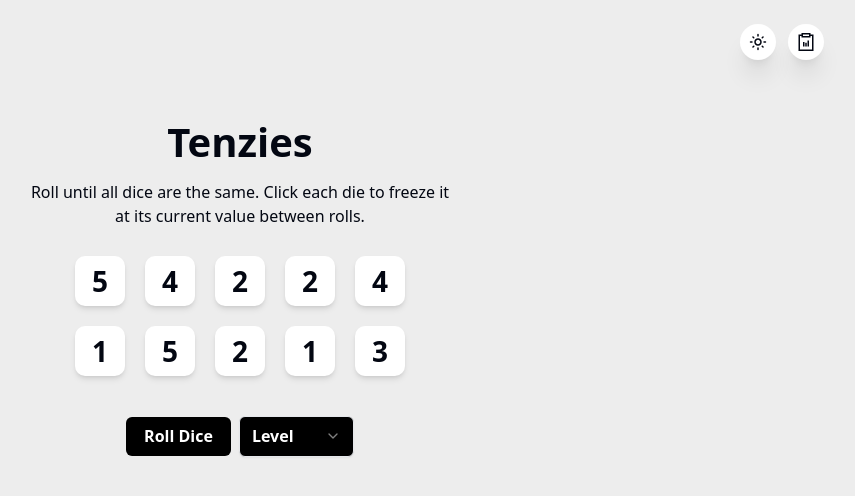
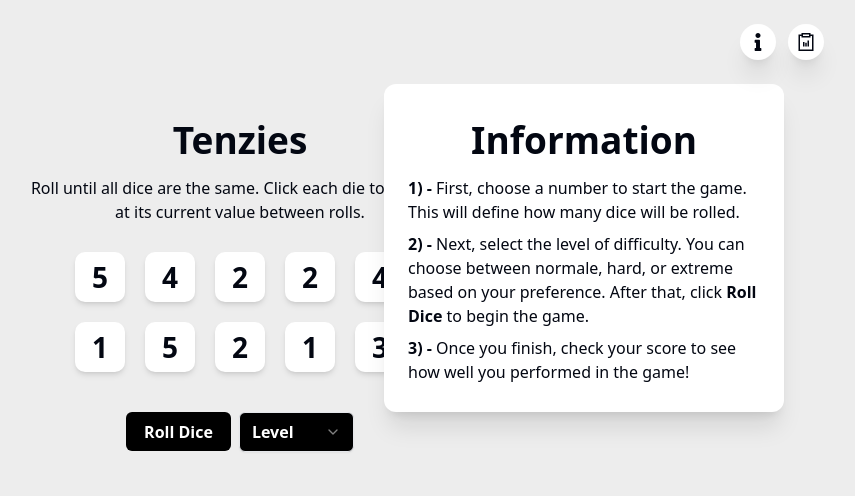
Before and after one commit to Kodatchi-001/Tenzies-game, a Next.js app: page / in a window 1280 px wide. Both pictures are taken after a click on the element 1158 px from the left and 42 px from the top of the page. Shown: the top 496 px of the page, without its empty margins (400-1255 px from the left). Built offline with nearby package versions, Linux system fonts and the light colour scheme.

Commit message:
Create Information component to display game instructions

```diff
--- a/src/app/page.tsx
+++ b/src/app/page.tsx
@@ -1,7 +1,7 @@
-import Game from "@/components/game";
+import Tenzies from "@/components/tenzies";
 
 export default function Home() {
   return <>
-    <Game />
+    <Tenzies />
   </>
 }
--- a/src/components/die/index.tsx
+++ b/src/components/die/index.tsx
@@ -1,6 +1,7 @@
 import { MouseEventHandler } from 'react';
 
 export default function Die(props: { value: number, isHeld: boolean, animation?: boolean, hold?: MouseEventHandler<HTMLButtonElement> }) {
+    /*---> Props <---*/
     const { value, isHeld, animation, hold } = props
 
     return <>
--- a/src/components/game/index.tsx
+++ b/src/components/game/index.tsx
@@ -1,5 +1,3 @@
-"use client"
-
 import Die from "../die";
 import Hero from "../hero";
 import { v4 as uuidv4 } from "uuid";
@@ -7,8 +5,6 @@ import { diceTypes, gameLevelTypes, scoreTypes } from "@/types";
 import { useContext, useEffect, useRef, useState } from "react";
 import Confetti from "react-confetti"
 import { useWindowSize } from 'react-use'
-import Score from "../score";
-import Navbar from "../nav";
 import { Select, SelectContent, SelectGroup, SelectItem, SelectTrigger, SelectValue, } from "@/components/ui/select"
 import { shareStates } from "@/context";
 
@@ -87,9 +83,8 @@ export default function Game() {
             });
         }
     }, [gameScore])
+
     return <>
-        <Navbar />
-        <section className="w-full h-screen flex relative overflow-hidden">
         <div className="w-full h-full flex flex-col gap-10 items-center pt-28">
             {isClient && gameWon && <Confetti width={width} height={height} />}
             <div className="flex flex-col items-center gap-7">
@@ -126,7 +121,5 @@ export default function Game() {
             </div>
             {timerRuns && <h1 className="text-3xl font-bold">{`${time?.minutes >= 10 ? "" : "0"}${time?.minutes}:${time?.seconds >= 10 ? "" : "0"}${time?.seconds}`}</h1>}
         </div>
-            <Score />
-        </section>
     </>
 }
--- a/src/components/hero/index.tsx
+++ b/src/components/hero/index.tsx
@@ -1,9 +1,10 @@
 export default function Hero(props: { title: string, paragraphe?: string }) {
+    /*---> Props <---*/
     const { title, paragraphe } = props;
 
     return <>
         <div className="flex flex-col gap-2 items-center text-center">
-            <h1 className="text-[40px] font-[700]">{title}</h1>
+            <h1 className="text-[37px] font-[700]">{title}</h1>
             <p className="w-72 lg:w-[65%]">{paragraphe}</p>
         </div>
     </>
--- /dev/null
+++ b/src/components/information/index.tsx
@@ -0,0 +1,31 @@
+import { useContext } from "react";
+import Hero from "../hero";
+import { shareStates } from "@/context";
+import { motion } from "framer-motion";
+
+export default function Information() {
+    /*---> States <---*/
+    const { showInformation } = useContext(shareStates);
+
+    return <>
+        <motion.div
+            initial={{ marginTop: "120px", opacity: 0 }}
+            animate={{ marginTop: showInformation ? "84px" : "120px", opacity: showInformation ? 1 : 0 }}
+            transition={{ type: "spring", stiffness: 100, damping: 16 }}
+            className="w-full sm:max-w-[400px] lg:right-24 mt-[84px] flex flex-col absolute shadow-xl px-6 py-7 sm:rounded-xl z-10 bg-white">
+            <Hero title="Information" />
+            <ul className="flex flex-col gap-2">
+                <li>
+                    <b>1) -</b> First, choose a number to start the game. This will define how many dice will be rolled.
+                </li>
+                <li>
+                    <b>2) -</b> Next, select the level of difficulty. You can choose between normale,
+                    hard, or extreme based on your preference. After that, click <b>Roll Dice</b> to begin the game.
+                </li>
+                <li>
+                    <b>3) -</b> Once you finish, check your score to see how well you performed in the game!
+                </li>
+            </ul>
+        </motion.div>
+    </>
+}
--- a/src/components/nav/index.tsx
+++ b/src/components/nav/index.tsx
@@ -1,20 +1,22 @@
-"use client"
-
 import { shareStates } from "@/context";
 import { useContext } from "react";
 import { GrScorecard } from "react-icons/gr";
-import { MdOutlineLightMode } from "react-icons/md";
+import { FaInfo } from "react-icons/fa";
 
 export default function Navbar() {
-    const { setShowMenu } = useContext(shareStates);
-    const toggle = () => setShowMenu((prevState) => !prevState);
+    /*---> States <---*/
+    const { setShowMenu, setShowInformation } = useContext(shareStates);
+
+    /*---> Functions <---*/
+    const toggleScore = (): void => setShowMenu((prevState) => !prevState);
+    const toggleInformation = (): void => setShowInformation((prevState) => !prevState);
 
     return <>
         <nav className="w-full py-5 flex justify-end gap-3 absolute pr-5 lg:pr-14 pt-6 z-50">
-            <div className="bg-white rounded-full shadow-xl p-[9px] cursor-pointer">
-                <MdOutlineLightMode className="text-[18px]" />
+            <div className="bg-white rounded-full shadow-xl p-[9px] cursor-pointer" onClick={toggleInformation}>
+                <FaInfo className="text-[18px]" />
             </div>
-            <div className="bg-white rounded-full shadow-xl p-[9px] cursor-pointer" onClick={toggle}>
+            <div className="bg-white rounded-full shadow-xl p-[9px] cursor-pointer" onClick={toggleScore}>
                 <GrScorecard className="text-[18px]" />
             </div>
         </nav>
--- a/src/components/score/index.tsx
+++ b/src/components/score/index.tsx
@@ -1,5 +1,3 @@
-"use client"
-
 import Hero from "../hero";
 import { Table, TableBody, TableCell, TableHead, TableHeader, TableRow } from "@/components/ui/table";
 import { useContext } from "react";
@@ -7,6 +5,7 @@ import { motion } from "framer-motion";
 import { shareStates } from "@/context";
 
 export default function Score() {
+    /*---> States <---*/
     const { showMenu, score } = useContext(shareStates);
 
     return (
@@ -14,7 +13,7 @@ export default function Score() {
             initial={{ x: "100%" }}
             animate={{ x: showMenu ? 0 : "100%" }}
             transition={{ type: "spring", stiffness: 100, damping: 20 }}
-            className="w-full lg:max-w-[400px] h-screen right-0 flex flex-col absolute shadow-xl bg-white">
+            className="w-full lg:max-w-[400px] h-screen right-0 flex flex-col absolute shadow-xl z-20 bg-white">
             <div className="w-full flex flex-col pt-28 px-8">
                 <Hero title="Score" />
                 <Table>
--- /dev/null
+++ b/src/components/tenzies/index.tsx
@@ -0,0 +1,17 @@
+"use client"
+
+import Score from "../score";
+import Navbar from "../nav";
+import Game from "../game";
+import Information from "../information";
+
+export default function Tenzies() {
+    return <>
+        <Navbar />
+        <section className="w-full h-screen flex justify-center relative overflow-hidden">
+            <Game />
+            <Score />
+            <Information />
+        </section>
+    </>
+}
--- a/src/context/index.tsx
+++ b/src/context/index.tsx
@@ -7,14 +7,17 @@ const initialState: contextTypes = {
     showMenu: false,
     setShowMenu: () => false,
     score: [],
-    setScore: () => []
+    setScore: () => [],
+    showInformation: false,
+    setShowInformation: () => false
 }
 
 export const shareStates = createContext<contextTypes>(initialState);
 
 export default function ShareProvider({ children }: { children: React.ReactNode }) {
-    const [showMenu, setShowMenu] = useState(false);
+    const [showMenu, setShowMenu] = useState<boolean>(false);
     const [score, setScore] = useState<scoreTypes[]>([])
+    const [showInformation, setShowInformation] = useState<boolean>(false);
 
     useEffect(() => {
         const storedScore = localStorage?.getItem("score");
@@ -22,7 +25,7 @@ export default function ShareProvider({ children }: { children: React.ReactNode
     }, [])
 
     return <>
-        <shareStates.Provider value={{ showMenu, setShowMenu, score, setScore }}>
+        <shareStates.Provider value={{ showMenu, setShowMenu, score, setScore, showInformation, setShowInformation }}>
             {children}
         </shareStates.Provider>
     </>
--- a/src/types/index.ts
+++ b/src/types/index.ts
@@ -13,4 +13,6 @@ export interface contextTypes {
     setShowMenu: React.Dispatch<React.SetStateAction<boolean>>
     score: scoreTypes[]
     setScore: React.Dispatch<React.SetStateAction<scoreTypes[]>>
+    showInformation: boolean
+    setShowInformation: React.Dispatch<React.SetStateAction<boolean>>
 }
```
Lines whose indentation alone changed are shown as unchanged.
